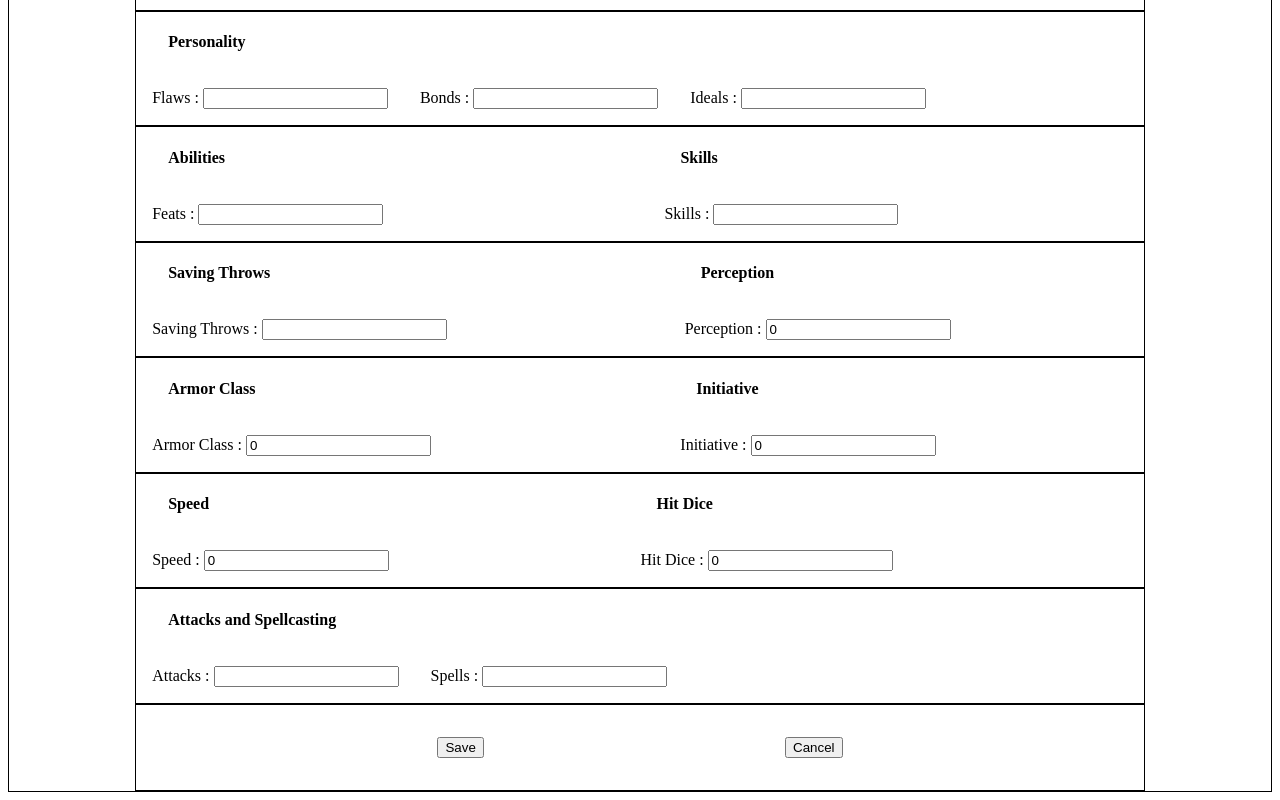
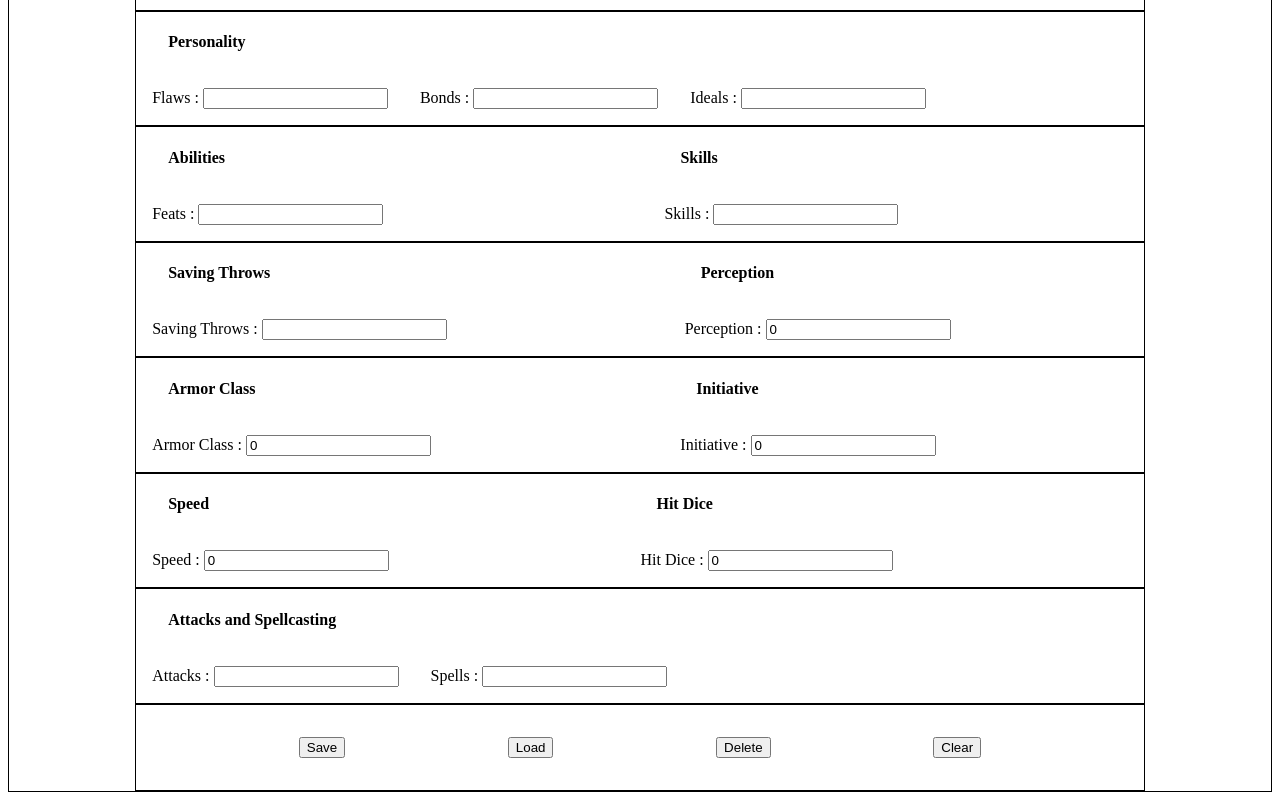
Before and after one commit to Jonathanko52/trpgplatform, a Next.js app: page /presentational/characterSheet in a window 1280 px wide. Shown: the part 981-1781 px from the top of the page. Built offline with nearby package versions, Linux system fonts and the light colour scheme.

Commit message:
buttons added

```diff
--- a/pages/presentational/characterSheet.js
+++ b/pages/presentational/characterSheet.js
@@ -25,7 +25,12 @@ export function CharacterSheet() {
   const saveCharacterSheet = () => {
     alert("SAVING");
   };
-  const loadCharacterSheet = () => {};
+  const loadCharacterSheet = () => {
+    alert("LOADING");
+  };
+  const clearCharacterSheet = () => {
+    alert("CLEARING");
+  };
   const deleteCharacterSheet = () => {
     alert("DELETING");
   };
@@ -57,9 +62,21 @@ export function CharacterSheet() {
         </button>
         <button
           onClick={() => {
+            loadCharacterSheet();
+          }}>
+          Load
+        </button>
+        <button
+          onClick={() => {
             deleteCharacterSheet();
           }}>
-          Cancel
+          Delete
+        </button>
+        <button
+          onClick={() => {
+            clearCharacterSheet();
+          }}>
+          Clear
         </button>
       </div>
     </div>
```
